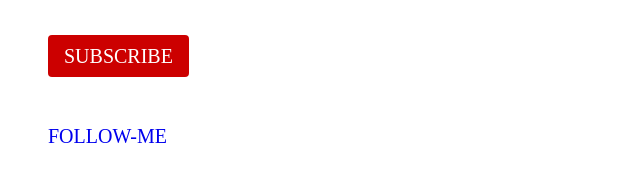
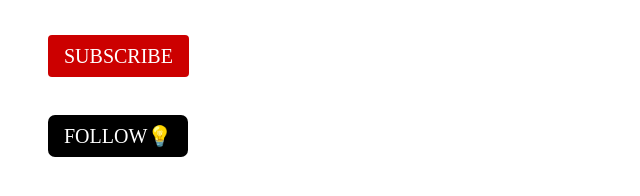
Before and after one commit to hamtechug256/media-tree, a plain HTML site: page index.html in a window 1280 px wide. Shown: the whole page, without its empty margins (0-640 px from the left). Drawn offline with Linux system fonts and the light colour scheme.

Commit message:
Update index.html

```diff
--- a/index.html
+++ b/index.html
@@ -9,7 +9,7 @@
     <body>
         <ul>
             <li><a class="subscribe-button" href="https://www.youtube.com/@HamzaHolix/subscribe">SUBSCRIBE</a></li>
-            <li><a class="follow💡" href="https://vm.tiktok.com/ZMkQoa8eH/">FOLLOW-ME</a></li>
+            <li><a class="follow-me" href="https://vm.tiktok.com/ZMkQoa8eH/">FOLLOW💡</a></li>
         </ul>
     </body>
 </html>
```
